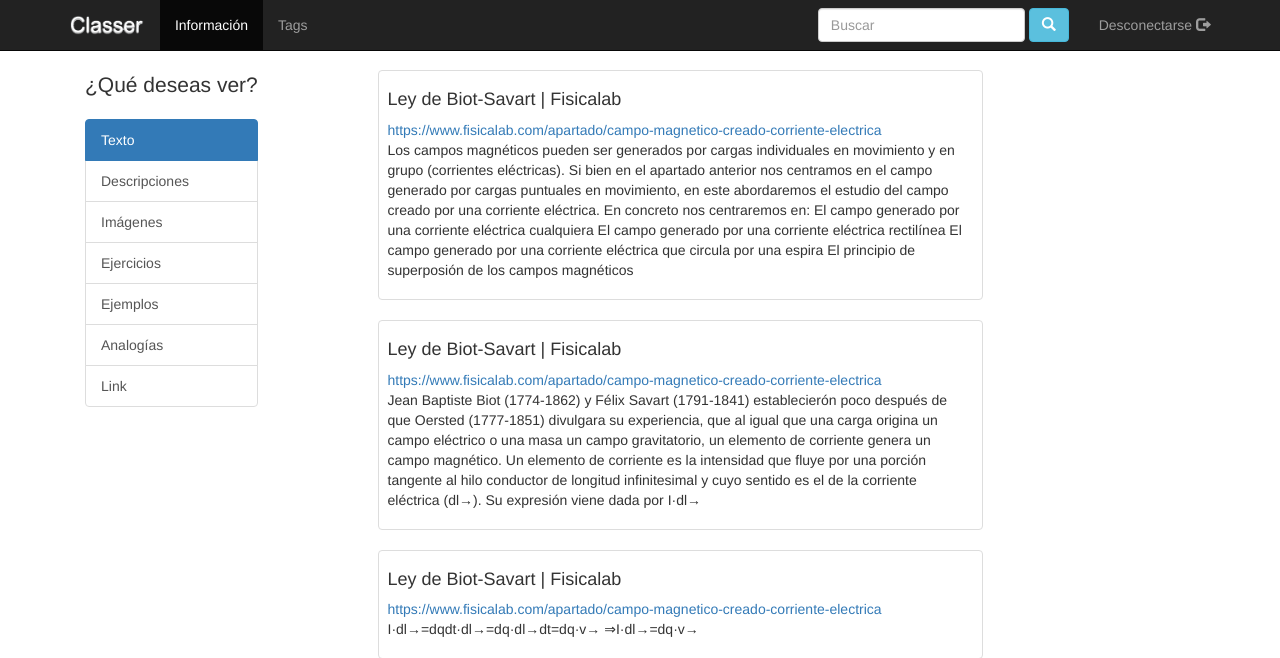
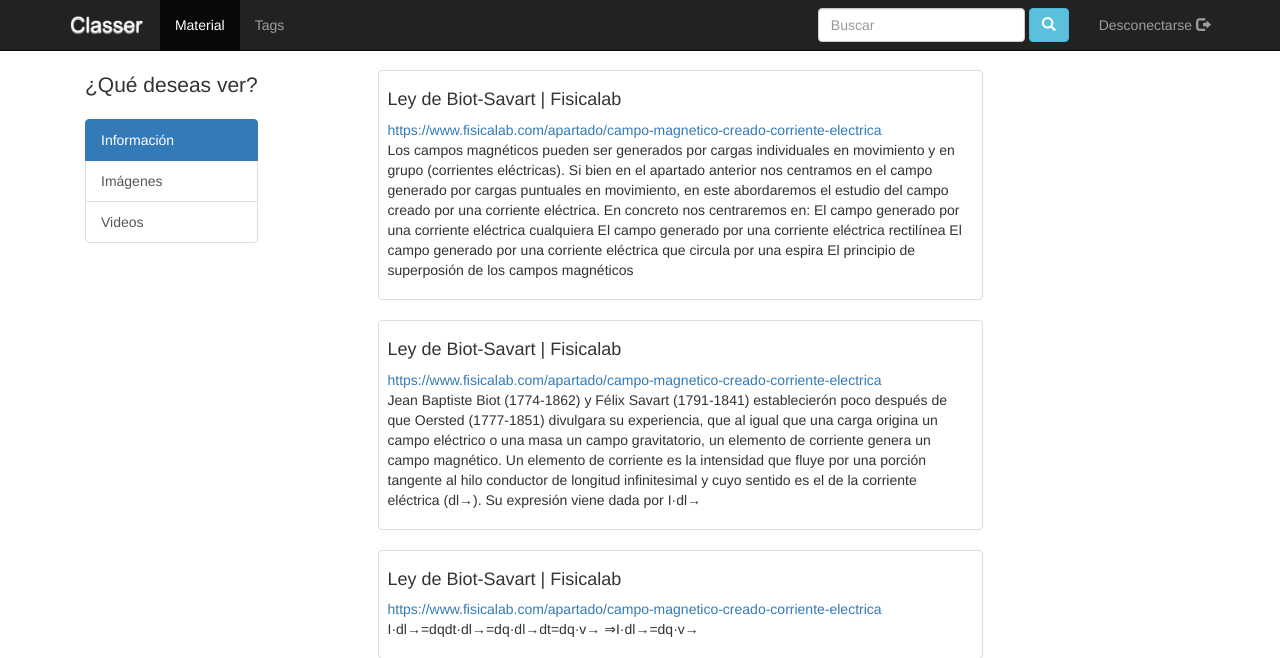
Before and after one commit to SimonContreras/Proyecto-Classer, a Django app: page /showdata/ in a window 1280 px wide. Shown: the top 658 px of the page. Run offline with Django 3.2, Linux system fonts and the light colour scheme; data comes from the database, SQL or seed files in the repository; both versions use the stored data as it was after the commit; some libraries are stand-ins or nearby versions.

Commit message:
Correcciones Vistas Menu y Signup

```diff
--- a/Workbench/DjangoProject/DjangoProject/settings.py
+++ b/Workbench/DjangoProject/DjangoProject/settings.py
@@ -26,7 +26,7 @@ SECRET_KEY = 'jw_$tp&pjpj8ha9g4pxca=&odjenk_@wf64fuomo)s%z2eab^s'
 # SECURITY WARNING: don't run with debug turned on in production!
 DEBUG = True
 
-ALLOWED_HOSTS = []
+ALLOWED_HOSTS = ['simoncm.pythonanywhere.com', '127.0.0.1']
 
 
 # Application definition
--- a/Workbench/DjangoProject/templates/menu.html
+++ b/Workbench/DjangoProject/templates/menu.html
@@ -39,7 +39,7 @@
                     <span class="icon-bar"></span>
                     <span class="icon-bar"></span>
                 </button>
-                <a class="navbar-brand" href="#">
+                <a class="navbar-brand" href="{% url 'menu' %}">
                     <img src="{% static 'img/Logo.png' %}" height="20px">
                 </a>
             </div>
@@ -48,7 +48,7 @@
                 <ul class="nav navbar-nav">
                     {% block ventanas %}
                     <li class="active">
-                        <a href="#">Información</a>
+                        <a href="#">Material</a>
                     </li>
                     <li>
                         <a href="#">Tags</a>
@@ -83,25 +83,22 @@
 
         <div class="row">
 
-            <div class="col-md-3" >
+            <div class="col-xs-3" >
                 <div class="container-fluid" data-spy="affix">
                     {% block columna %}
                         <p class="lead">¿Qué deseas ver?</p>
                         <ul class="list-group">
                             {% block Item %}
-                            <a href="{% url 'showdata' %}" class="list-group-item">Texto</a>
-                            <a href="#" class="list-group-item">Descripciones</a>
-                            <a href="{% url 'imagenes' %}" class="list-group-item">Imágenes</a>
-                            <a href="#" class="list-group-item">Ejercicios</a>
-                            <a data-toggle="collapse" class="list-group-item" href="#collapse1">Información</a>
+                            <a class="list-group-item" href="{% url 'showdata' %}">Información</a>
                                 <div id="collapse1" class="panel-collapse collapse" style="border-left:1px solid silver; border-right:1px solid silver;">
                                     <ul>
-                                        <span class="glyphicon glyphicon-menu-right" ></span><a> Analogías</a><br>
+                                        <span class="glyphicon glyphicon-menu-right" aria-hidden="true"></span><a> Analogías</a><br>
                                         <span class="glyphicon glyphicon-menu-right" aria-hidden="true"></span><a> Ejercicios</a><br>
                                         <span class="glyphicon glyphicon-menu-right" aria-hidden="true"></span><a> Ejemplos</a>
                                     </ul>
                                 </div>
-                            <a href="#" class="list-group-item">Link</a>
+                            <a href="{% url 'imagenes' %}" class="list-group-item">Imágenes</a>
+                            <a href="#" class="list-group-item">Videos</a>
                             {% endblock %}
                         </ul>
                     {% endblock %}
--- a/Workbench/DjangoProject/templates/showdata.html
+++ b/Workbench/DjangoProject/templates/showdata.html
@@ -3,13 +3,16 @@
 {% block title %}Temas{% endblock%}
 
 {% block Item %}
-    <a href="{% url 'showdata' %}" class="list-group-item active">Texto</a>
-    <a href="#" class="list-group-item">Descripciones</a>
+    <a class="list-group-item active" href="{% url 'showdata' %}">Información</a>
+        <div id="collapse1" class="panel-collapse collapse" style="border-left:1px solid silver; border-right:1px solid silver;">
+            <ul>
+                <span class="glyphicon glyphicon-menu-right" aria-hidden="true"></span><a> Analogías</a><br>
+                <span class="glyphicon glyphicon-menu-right" aria-hidden="true"></span><a> Ejercicios</a><br>
+                <span class="glyphicon glyphicon-menu-right" aria-hidden="true"></span><a> Ejemplos</a>
+            </ul>
+        </div>
     <a href="{% url 'imagenes' %}" class="list-group-item">Imágenes</a>
-    <a href="#" class="list-group-item">Ejercicios</a>
-    <a href="#" class="list-group-item">Ejemplos</a>
-    <a href="#" class="list-group-item">Analogías</a>
-    <a href="#" class="list-group-item">Link</a>
+    <a href="#" class="list-group-item">Videos</a>
 {% endblock %}
 
 {% block content %}
--- a/Workbench/DjangoProject/templates/signup.html
+++ b/Workbench/DjangoProject/templates/signup.html
@@ -25,11 +25,11 @@
                                 </div>
                                 <div class="form-group">
                                     <label for="password" class="control-label">Contraseña:</label>
-                                    <input type="password" class="form-control" id="password1" name="password1" value="" required title="Please enter your password" placeholder="mínimo 8 caracteres entre letras y numeros">
+                                    <input type="password" class="form-control" id="password1" name="password1" value="" required title="Please enter your password" placeholder="mínimo 8 caracteres entre letras y números">
                                     <span class="help-block"></span>
                                 </div>
                                 <div class="form-group">
-                                    <label for="password" class="control-label">Repitir Contraseña:</label>
+                                    <label for="password" class="control-label">Repetir Contraseña:</label>
                                     <input type="password" class="form-control" id="password2" name="password2" value="" required title="Please enter your password" placeholder="Confirmar Contraseña">
                                     <span class="help-block"></span>
                                 </div>
```
Also changed, not shown: Workbench/DjangoProject/templates/imagenes.html (+9 -6 lines), Workbench/DjangoProject/db.sqlite3.
